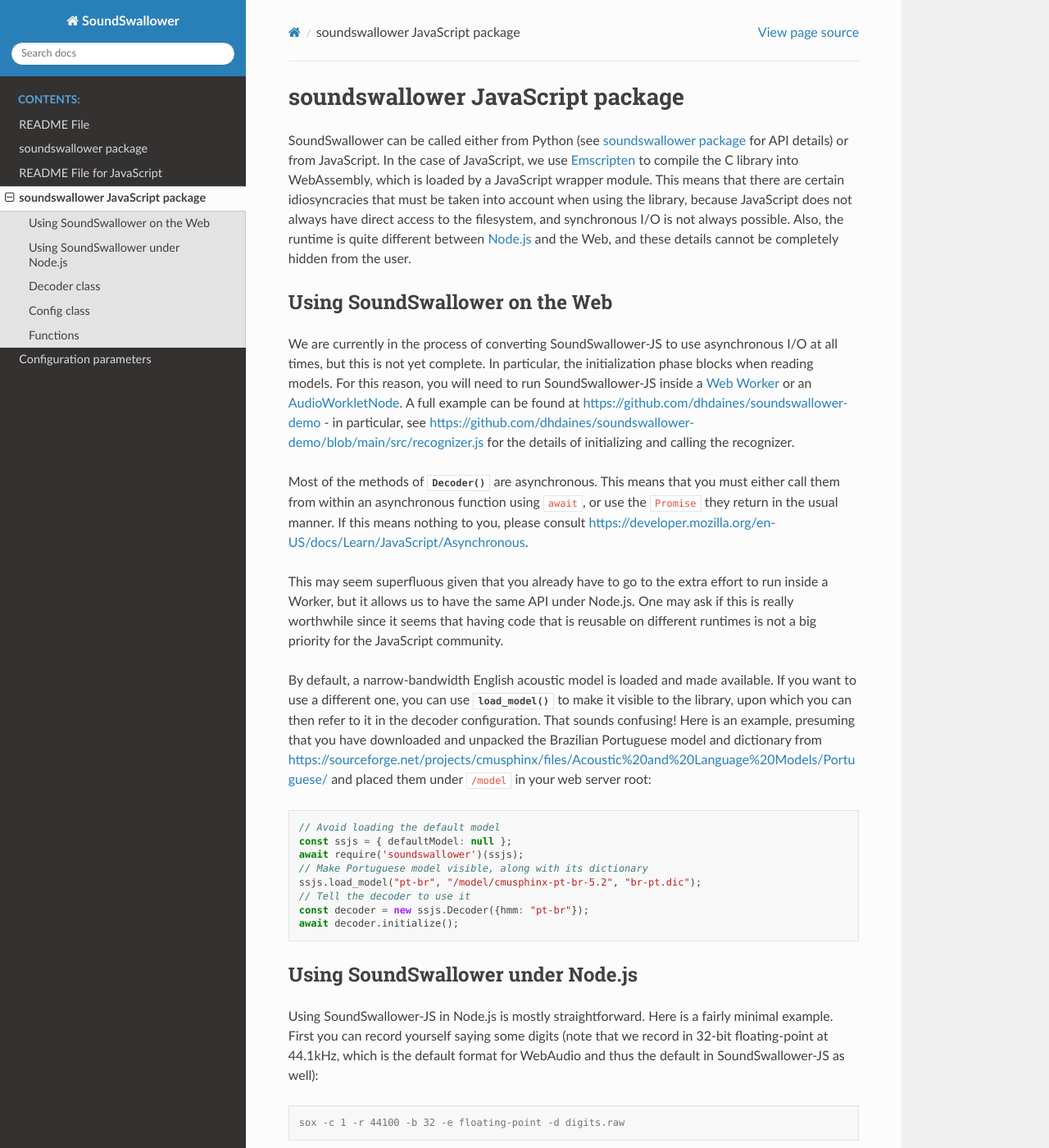
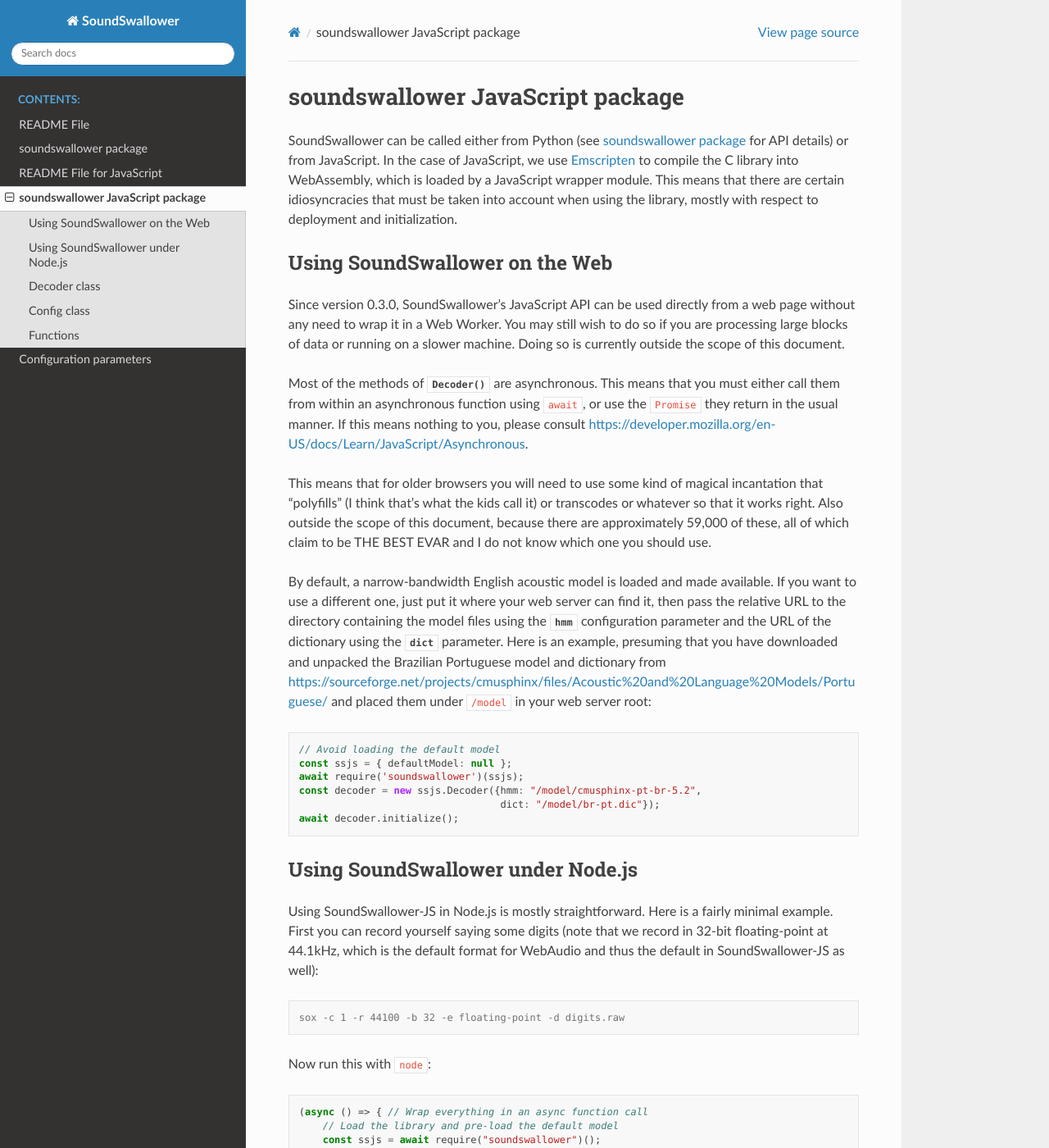
Before and after one commit to ReadAlongs/SoundSwallower, a Sphinx documentation site: the page built from docs/source/soundswallower.js.rst, in a window 1280 px wide and 1400 px high. Shown: the whole window at 82% size. Built offline with Sphinx 7.4.7 and the Read the Docs theme 2.0.0, drawn with Linux system fonts in a browser that asks for light colours; some of the changed text lies outside the part shown.

Commit message:
doc: Update documentation slightly

```diff
--- a/docs/source/soundswallower.js.rst
+++ b/docs/source/soundswallower.js.rst
@@ -7,26 +7,16 @@
 to compile the C library into WebAssembly, which is loaded by a
 JavaScript wrapper module.  This means that there are certain
 idiosyncracies that must be taken into account when using the library,
-because JavaScript does not always have direct access to the
-filesystem, and synchronous I/O is not always possible.  Also, the
-runtime is quite different between `Node.js <https://nodejs.dev>`_ and
-the Web, and these details cannot be completely hidden from the user.
+mostly with respect to deployment and initialization.
 
 Using SoundSwallower on the Web
 -------------------------------
 
-We are currently in the process of converting SoundSwallower-JS to use
-asynchronous I/O at all times, but this is not yet complete.  In
-particular, the initialization phase blocks when reading models.  For
-this reason, you will need to run SoundSwallower-JS inside a `Web
-Worker
-<https://developer.mozilla.org/en-US/docs/Web/API/Web_Workers_API/Using_web_workers>`_
-or an `AudioWorkletNode
-<https://developer.mozilla.org/en-US/docs/Web/API/AudioWorkletNode>`_.
-A full example can be found at
-https://github.com/dhdaines/soundswallower-demo - in particular, see
-https://github.com/dhdaines/soundswallower-demo/blob/main/src/recognizer.js
-for the details of initializing and calling the recognizer.
+Since version 0.3.0, SoundSwallower's JavaScript API can be used
+directly from a web page without any need to wrap it in a Web Worker.
+You may still wish to do so if you are processing large blocks of data
+or running on a slower machine.  Doing so is currently outside the
+scope of this document.
 
 Most of the methods of :js:class:`Decoder` are asynchronous.  This
 means that you must either call them from within an asynchronous
@@ -34,18 +24,20 @@
 usual manner.  If this means nothing to you, please consult
 https://developer.mozilla.org/en-US/docs/Learn/JavaScript/Asynchronous.
 
-This may seem superfluous given that you already have to go to the
-extra effort to run inside a Worker, but it allows us to have the same
-API under Node.js.  One may ask if this is really worthwhile since it
-seems that having code that is reusable on different runtimes is not a
-big priority for the JavaScript community.
+This means that for older browsers you will need to use some kind of
+magical incantation that "polyfills" (I think that's what the kids
+call it) or transcodes or whatever so that it works right.  Also
+outside the scope of this document, because there are approximately
+59,000 of these, all of which claim to be THE BEST EVAR and I do not
+know which one you should use.
 
 By default, a narrow-bandwidth English acoustic model is loaded and
-made available.  If you want to use a different one, you can use
-:js:func:`load_model` to make it visible to the library, upon which
-you can then refer to it in the decoder configuration.  That sounds
-confusing! Here is an example, presuming that you have downloaded and
-unpacked the Brazilian Portuguese model and dictionary from
+made available.  If you want to use a different one, just put it where
+your web server can find it, then pass the relative URL to the
+directory containing the model files using the `hmm` configuration
+parameter and the URL of the dictionary using the `dict` parameter.
+Here is an example, presuming that you have downloaded and unpacked
+the Brazilian Portuguese model and dictionary from
 https://sourceforge.net/projects/cmusphinx/files/Acoustic%20and%20Language%20Models/Portuguese/
 and placed them under ``/model`` in your web server root:
 
@@ -54,10 +46,8 @@
     // Avoid loading the default model
     const ssjs = { defaultModel: null };
     await require('soundswallower')(ssjs);
-    // Make Portuguese model visible, along with its dictionary
-    ssjs.load_model("pt-br", "/model/cmusphinx-pt-br-5.2", "br-pt.dic");
-    // Tell the decoder to use it
-    const decoder = new ssjs.Decoder({hmm: "pt-br"});
+    const decoder = new ssjs.Decoder({hmm: "/model/cmusphinx-pt-br-5.2",
+                                      dict: "/model/br-pt.dic"});
     await decoder.initialize();
 
 Using SoundSwallower under Node.js
@@ -108,32 +98,6 @@
 	decoder.delete();
     })();
 
-One caveat is that just as on the Web, configuration options such as
-``hmm`` (for the acoustic model) or ``jsgf`` (for grammars) do not
-have access to the filesystem, so any files you refer to in `Config`
-must be "loaded" into the virtual Emscripten filesystem.  Even worse,
-doing this "lazily" is currently broken under Node.js.  So you must do
-this in a ``preRun()`` method which is passed when loading the
-library, as in this example from the test suite:
-
-.. code-block:: javascript
-
-    const ssjs = {
-	preRun() {
-	    ssjs.FS_createPreloadedFile("/", "goforward.fsg",
-					"../tests/data/goforward.fsg", true, true);
-	    ssjs.FS_createPreloadedFile("/", "pizza.gram",
-					"../tests/data/pizza.gram", true, true);
-	    ssjs.load_model("fr-fr", "model/fr-fr");
-	}
-    };
-    await require('./soundswallower.js')(ssjs);
-
-Unfortunately, even though a solution exists with the `NODERAWFS
-<https://emscripten.org/docs/api_reference/Filesystem-API.html#noderawfs>`_
-option to Emscripten, as with everything in JavaScript-land, it
-requires you to recompile for a specific environment, and the code
-then no longer works on the Web.  So we don't do this at the moment.
 
 Decoder class
 -------------
@@ -152,5 +116,5 @@
 Functions
 ---------
 
-.. js:autofunction:: pre_soundswallower.load_model
+.. js:autofunction:: pre_soundswallower.get_model_path
    :short-name:
```
Also changed, not shown: TODO.md (+8 -12 lines), js/README.md, 1 other file.
